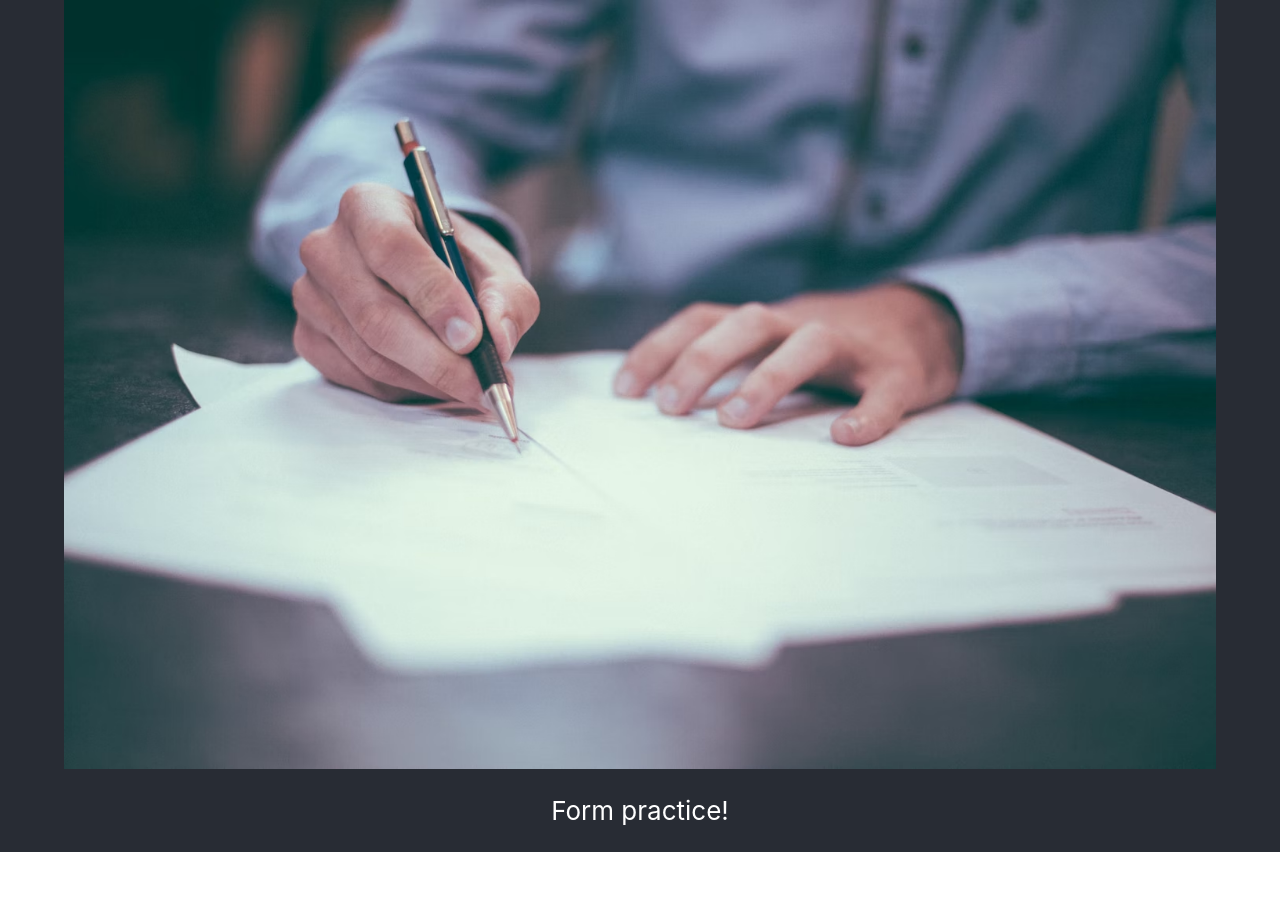
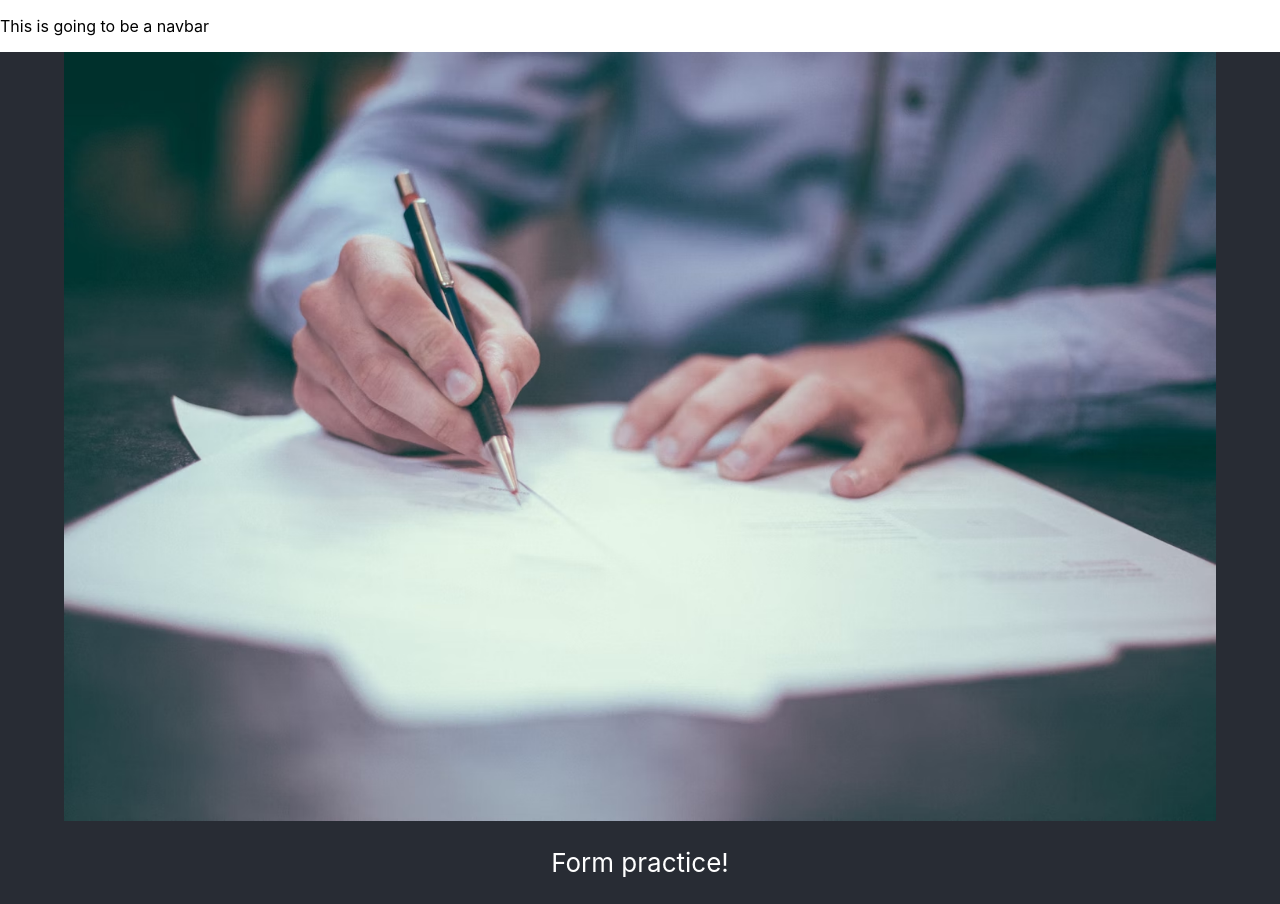
Before and after one commit to eleanor-tosh/form-practice, a React (Create React App) app: page / in a window 1280 px wide. Before the commit the page ends 852 px from the top, so only its background shows below. Built offline with nearby package versions, Linux system fonts and the light colour scheme.

Commit message:
add home page and navbar

```diff
--- a/package.json
+++ b/package.json
@@ -8,6 +8,7 @@
     "@testing-library/user-event": "^13.5.0",
     "react": "^18.2.0",
     "react-dom": "^18.2.0",
+    "react-router-dom": "^6.8.1",
     "react-scripts": "5.0.1",
     "web-vitals": "^2.1.4"
   },
--- a/src/App.js
+++ b/src/App.js
@@ -1,16 +1,23 @@
 import './App.css'
+import React from 'react'
+import { BrowserRouter as Router, Routes, Route } from 'react-router-dom'
+import Navbar from './components/Navbar.jsx'
+import Home from './pages/Home.jsx'
 
 function App() {
   return (
-    <div className="App">
-      <header className="App-header">
-        <img
-          src="/images/form-photo.avif"
-          alt="a paper form that someone is filling out"
-          className="home-form"
-        />
-        <p>Form practice!</p>
+    <div>
+      <header>
+        <Navbar />
       </header>
+      <main>
+        <Router>
+          <Routes>
+            <Route path="/" element={<Home />} />
+          </Routes>
+        </Router>
+      </main>
+      <footer></footer>
     </div>
   )
 }
--- /dev/null
+++ b/src/components/Navbar.jsx
@@ -0,0 +1,9 @@
+import React from 'react'
+function Navbar() {
+  return (
+    <div>
+      <p>This is going to be a navbar</p>
+    </div>
+  )
+}
+export default Navbar
--- /dev/null
+++ b/src/pages/Home.jsx
@@ -0,0 +1,18 @@
+import React from 'react'
+
+function Home() {
+  return (
+    <div className="App">
+      <header className="App-header">
+        <img
+          src="/images/form-photo.avif"
+          alt="a paper form that someone is filling out"
+          className="home-form"
+        />
+        <p>Form practice!</p>
+      </header>
+    </div>
+  )
+}
+
+export default Home
```
Also changed, not shown: src/logo.svg (deleted), 1 other file (tests, documents, lock files or other folders).
